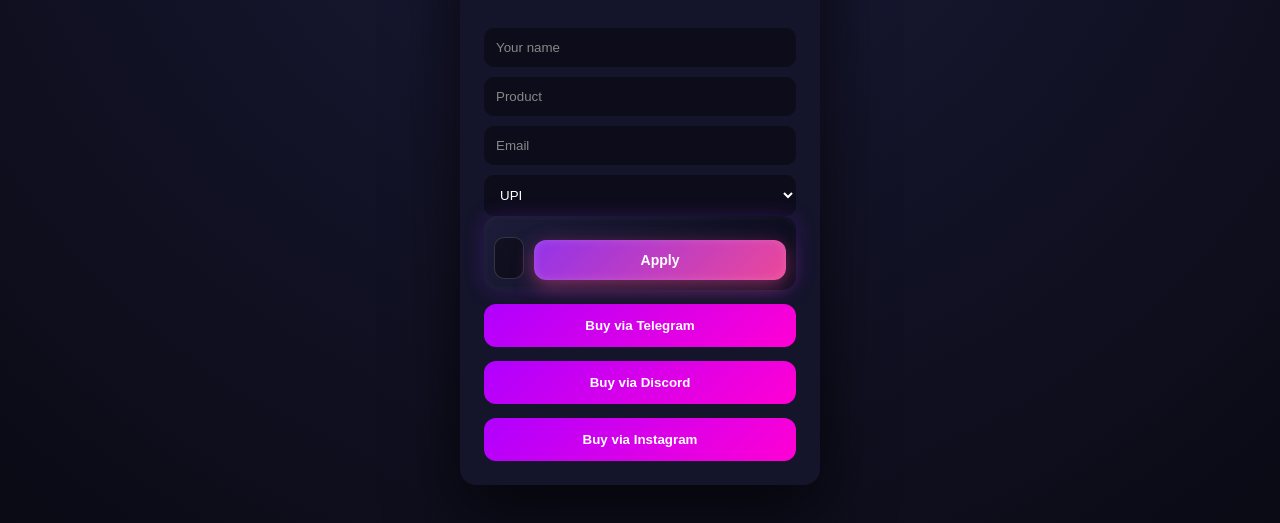
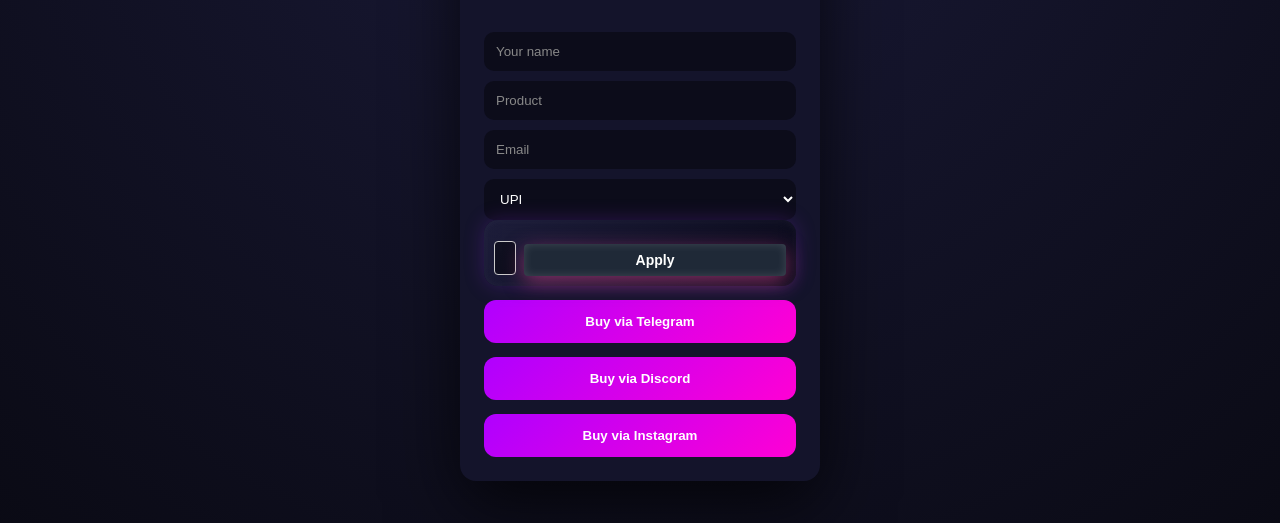
Before and after one commit to bot001155/chack-Wb, a plain HTML site: page index.html in a window 1280 px wide. Shown: the part 253-776 px from the top of the page. Drawn offline with Linux system fonts and the light colour scheme.

Commit message:
Update payment.css

```diff
--- a/payment.css
+++ b/payment.css
@@ -326,3 +326,28 @@
     transform: translateY(0);
   }
 }
+
+.referral-box {
+  display: flex;
+  gap: 8px;
+  align-items: center;
+}
+
+.referral-box input {
+  padding: 8px 10px;
+  border: 1px solid #ccc;
+  border-radius: 4px;
+}
+
+.referral-box button {
+  padding: 8px 14px;
+  background: #1f2937;
+  color: #fff;
+  border: none;
+  border-radius: 4px;
+  cursor: pointer;
+}
+
+.referral-box button:hover {
+  background: #111827;
+}
```
